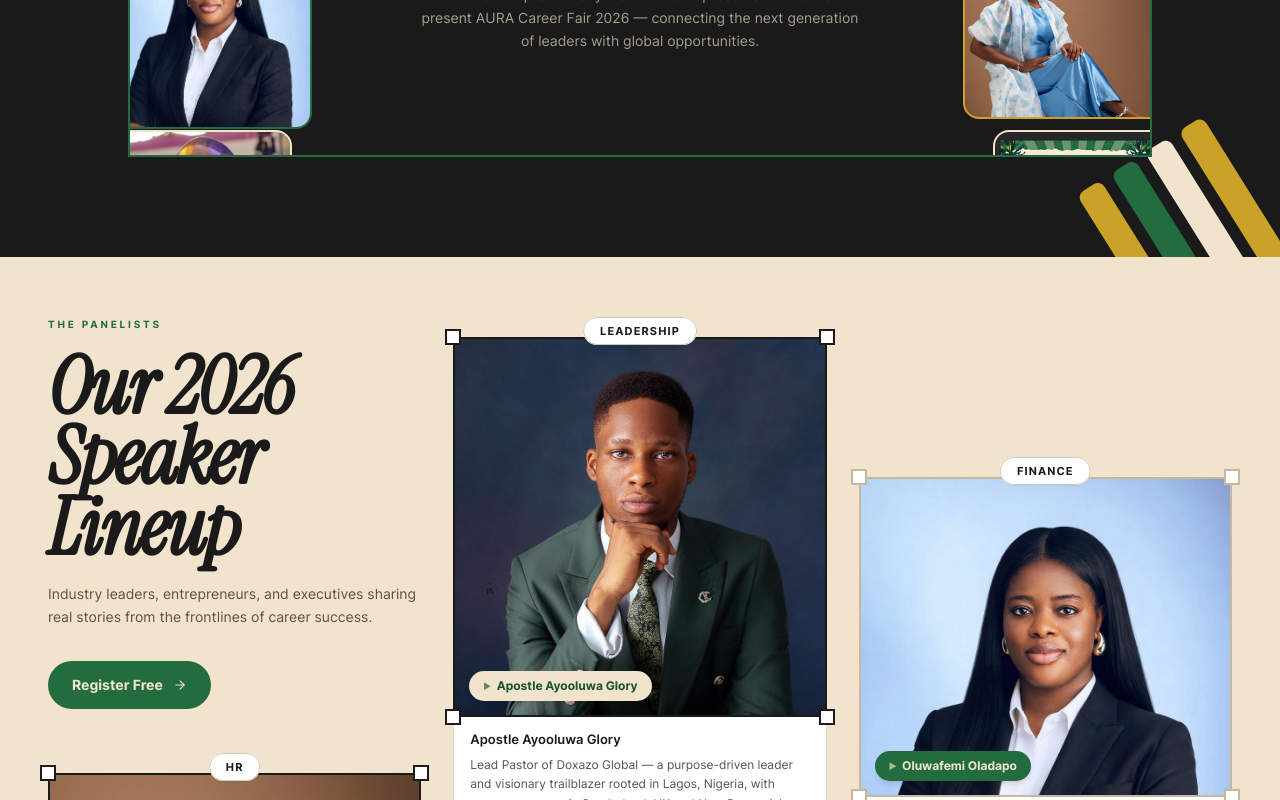
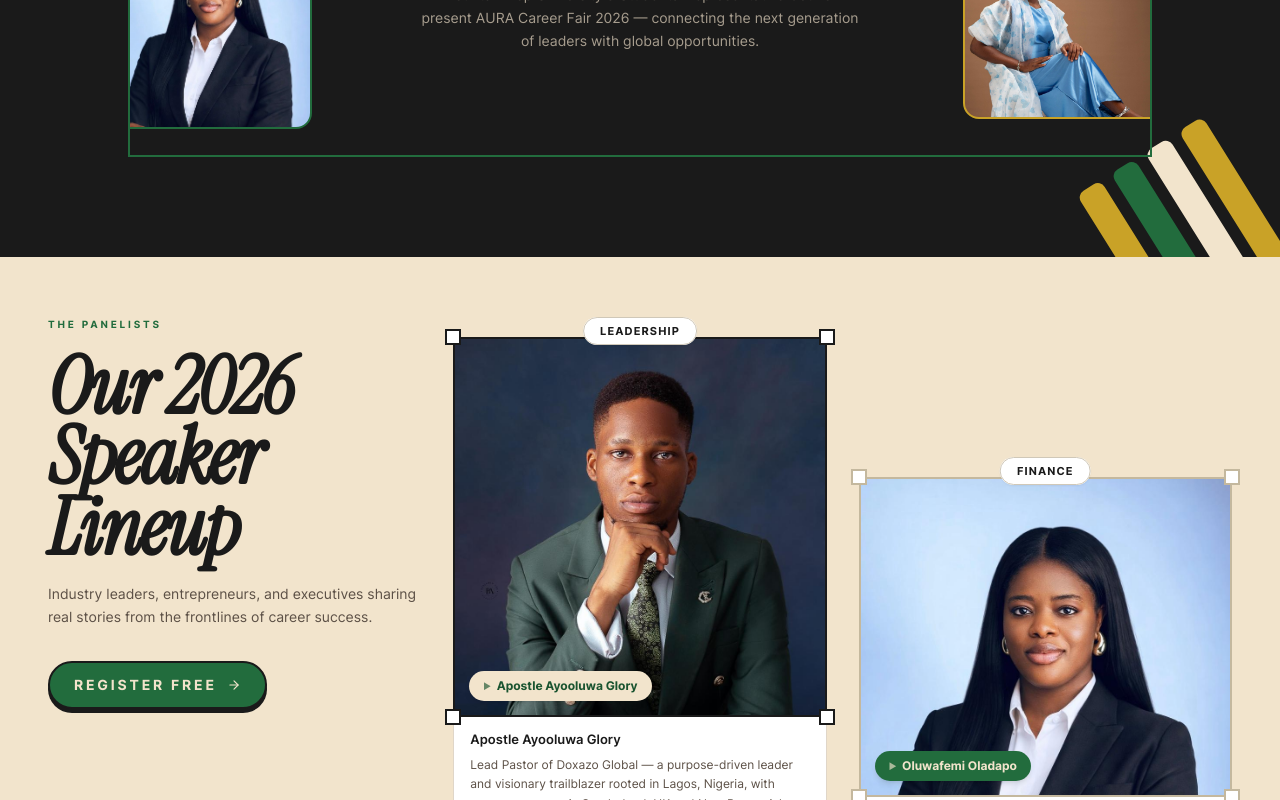
Before and after one commit to big-tinsu/mtu-career-fair, a Next.js app: page /events/aura-career-fair-2026 in a window 1280 px wide. Shown: the part 1240-2040 px from the top of the page. Built offline with nearby package versions, Linux system fonts and the light colour scheme.

Commit message:
refactor: implement shared RegisterButton component and update registration links across sections

```diff
--- a/src/presentation/layout/Navbar.tsx
+++ b/src/presentation/layout/Navbar.tsx
@@ -5,6 +5,7 @@ import { motion, AnimatePresence } from 'framer-motion';
 import Link from 'next/link';
 import { EventEntity } from '@/domain/types';
 import { cn } from '@/lib/utils';
+import { REGISTER_URL } from '../ui/RegisterButton';
 
 interface NavbarProps {
   event: EventEntity;
@@ -14,7 +15,7 @@ const navLinks = [
   { label: 'About', href: '#about', isAnchor: true },
   { label: 'Speakers', href: '#speakers', isAnchor: true },
   { label: 'Partners', href: '#partners', isAnchor: true },
-  { label: 'Register', href: 'register', isAnchor: false },
+  { label: 'Register', href: REGISTER_URL, isAnchor: false },
 ];
 
 const primaryLinks = navLinks.filter((link) => link.isAnchor);
@@ -90,10 +91,10 @@ export function Navbar({ event }: NavbarProps) {
           {/* Right: Register CTA */}
           <div className="flex justify-end">
             <Link
-              href={'https://luma.com/j281yy78'}
+              href={REGISTER_URL}
               className="inline-flex items-center rounded-full border-2 border-[#1A1A1A] bg-[#226C3D] px-5 py-2 text-xs font-bold uppercase tracking-[0.2em] text-[#F2E4CC] shadow-[0_4px_0_#1A1A1A] transition-transform hover:-translate-y-0.5"
             >
-              Buy Tickets
+              Register
             </Link>
           </div>
         </div>
@@ -133,8 +134,10 @@ export function Navbar({ event }: NavbarProps) {
                       </span>
                     </button>
                   ) : (
-                    <Link
-                      href={`/events/${event.slug}/${href}`}
+                    <a
+                      href={href}
+                      target="_blank"
+                      rel="noopener noreferrer"
                       onClick={() => setMenuOpen(false)}
                       className="w-full text-left py-5 md:py-6 group flex items-center justify-between"
                     >
@@ -144,7 +147,7 @@ export function Navbar({ event }: NavbarProps) {
                       <span className="text-[#226C3D] text-2xl md:text-3xl group-hover:translate-x-1 transition-transform">
                         →
                       </span>
-                    </Link>
+                    </a>
                   )}
                 </motion.div>
               ))}
--- a/src/presentation/sections/AboutSection.tsx
+++ b/src/presentation/sections/AboutSection.tsx
@@ -25,13 +25,13 @@ const TOP_BARS = [
 const LEFT_PHOTOS = [
   { src: '/images/speakers/speaker.jpeg',  top: -20,  left: -30, w: 190, h: 165, rotate: -5, accent: '#C9A227' },
   { src: '/images/speakers/speaker2.jpeg', top: 220,  left: -20, w: 200, h: 215, rotate: -2, accent: '#226C3D' },
-  { src: '/images/speakers/speaker3.jpg',  top: 440,  left: -25, w: 185, h: 190, rotate: 4,  accent: '#F2E4CC' },
+  // { src: '/images/speakers/speaker3.jpg',  top: 440,  left: -25, w: 185, h: 190, rotate: 4,  accent: '#F2E4CC' },
 ];
 
 const RIGHT_PHOTOS = [
   { src: '/images/speakers/speaker4.JPG',  top: -15, right: -25, w: 200, h: 180, rotate: 4,  accent: '#226C3D' },
   { src: '/images/speakers/speaker5.jpg',  top: 210, right: -15, w: 200, h: 215, rotate: -3, accent: '#C9A227' },
-  { src: '/images/imageone.jpeg',          top: 440, right: -30, w: 185, h: 190, rotate: 5,  accent: '#F2E4CC' },
+  // { src: '/images/imageone.jpeg',          top: 440, right: -30, w: 185, h: 190, rotate: 5,  accent: '#F2E4CC' },
 ];
 
 const DIAG_BARS = [
--- a/src/presentation/sections/ExpectSection.tsx
+++ b/src/presentation/sections/ExpectSection.tsx
@@ -5,9 +5,9 @@ import { viewportConfig } from '@/lib/animations';
 
 const experiences = [
   { label: 'Expert Panel Talks',     bg: '#216C3D', light: false },
-  { label: 'Career Networking',       bg: '#F5EFE3', light: true  },
+  { label: 'Career Networking',       bg: '#C9A226', light: false  },
   { label: 'CV Review Sessions',      bg: '#216C3D', light: false },
-  { label: 'Recruiter Direct Access', bg: '#F5EFE3', light: true  },
+  { label: 'Recruiter Direct Access', bg: '#C9A226', light: false  },
   { label: 'Graduate Opportunities',  bg: '#216C3D', light: false },
 ];
 
@@ -49,12 +49,12 @@ export function ExpectSection() {
             fontSize: 'clamp(1.8rem, 3.5vw, 3.2rem)',
           }}
         >
-          What to<br />Experience
+          What to<br />Expect
         </motion.p>
       </div>
 
       {/* ── Right side — stacked rows ── */}
-      <div className="flex-1 flex flex-col">
+      <div className="flex-1 flex flex-col" style={{ paddingTop: CURVE_H, paddingBottom: CURVE_H }}>
         {experiences.map(({ label, bg, light }, i) => (
           <motion.div
             key={label}
@@ -84,7 +84,7 @@ export function ExpectSection() {
               style={{
                 fontFamily: '"Instrument Serif", Georgia, serif',
                 fontStyle: 'italic',
-                fontSize: 'clamp(2rem, 5vw, 4.5rem)',
+                fontSize: 'clamp(1.6rem, 4vw, 3.5rem)',
                 color: light ? '#1A1A1A' : '#ffffff',
               }}
             >
--- a/src/presentation/sections/PartnersSection.tsx
+++ b/src/presentation/sections/PartnersSection.tsx
@@ -2,9 +2,9 @@
 
 import { motion } from 'framer-motion';
 import Image from 'next/image';
-import Link from 'next/link';
 import { PartnerEntity } from '@/domain/types';
 import { viewportConfig } from '@/lib/animations';
+import { RegisterButton } from '../ui/RegisterButton';
 
 interface PartnersSectionProps {
   partners: PartnerEntity[];
@@ -181,16 +181,7 @@ export function PartnersSection({ partners }: PartnersSectionProps) {
             Industry-leading organisations supporting the next generation of Nigerian professionals.
           </p>
 
-          <Link href="register">
-            <motion.button
-              whileHover={{ scale: 1.03 }}
-              whileTap={{ scale: 0.97 }}
-              className="flex items-center gap-2.5 bg-[#226C3D] text-[#F2E4CC] font-bold text-sm px-7 py-3.5 rounded-full w-fit"
-              style={{ boxShadow: '0 4px 0 #1A5430' }}
-            >
-              Register Free →
-            </motion.button>
-          </Link>
+          <RegisterButton label="Register Free →" showArrow={false} size="md" />
         </motion.div>
 
         {/* ── Right: 3×2 colorful grid ── */}
--- a/src/presentation/sections/RegistrationCTASection.tsx
+++ b/src/presentation/sections/RegistrationCTASection.tsx
@@ -1,8 +1,8 @@
 'use client';
 
 import { motion } from 'framer-motion';
-import Link from 'next/link';
 import { EventEntity } from '@/domain/types';
+import { REGISTER_URL } from '../ui/RegisterButton';
 
 interface Props {
   event: EventEntity;
@@ -104,15 +104,16 @@ export function RegistrationCTASection({ event }: Props) {
                 transition={{ duration: 0.6, delay: 0.3, ease: [0.16, 1, 0.3, 1] }}
                 className="relative z-10"
               >
-                <Link href="register">
-                  <motion.button
-                    whileHover={{ scale: 1.04, backgroundColor: '#ffffff' }}
-                    whileTap={{ scale: 0.97 }}
-                    className="bg-[#F2E4CC] text-[#1A5430] font-bold px-10 py-4 rounded-full text-base transition-colors"
-                  >
-                    Register Free — It&apos;s Today
-                  </motion.button>
-                </Link>
+                <motion.a
+                  href={REGISTER_URL}
+                  target="_blank"
+                  rel="noopener noreferrer"
+                  whileHover={{ scale: 1.04, backgroundColor: '#ffffff' }}
+                  whileTap={{ scale: 0.97 }}
+                  className="bg-[#F2E4CC] text-[#1A5430] font-bold px-10 py-4 rounded-full text-base transition-colors inline-block"
+                >
+                  Register Free — It&apos;s Today
+                </motion.a>
               </motion.div>
 
             </div>
--- a/src/presentation/sections/SpeakersSection.tsx
+++ b/src/presentation/sections/SpeakersSection.tsx
@@ -8,6 +8,7 @@ import { FiArrowRight } from 'react-icons/fi';
 import { SpeakerEntity } from '@/domain/types';
 import { viewportConfig } from '@/lib/animations';
 import { SpeakerPanel } from '../ui/SpeakerPanel';
+import { RegisterButton } from '../ui/RegisterButton';
 import { getInitials } from '@/lib/utils';
 
 interface SpeakersSectionProps {
@@ -25,8 +26,8 @@ const cardStyles = [
 const cornerPos = ['-top-2 -left-2', '-top-2 -right-2', '-bottom-2 -left-2', '-bottom-2 -right-2'] as const;
 
 // speakerIdx -1 = text block cell
-const COLUMNS: { speakerIdx: number; styleIdx: number }[][] = [
-  [{ speakerIdx: -1, styleIdx: -1 }, { speakerIdx: 3, styleIdx: 3 }],
+const COLUMNS: { speakerIdx: number; styleIdx: number; offsetTop?: number }[][] = [
+  [{ speakerIdx: -1, styleIdx: -1 }, { speakerIdx: 3, styleIdx: 3, offsetTop: 80 }],
   [{ speakerIdx: 0, styleIdx: 0 }, { speakerIdx: 2, styleIdx: 2 }],
   [{ speakerIdx: 1, styleIdx: 1 }, { speakerIdx: 4, styleIdx: 4 }],
 ];
@@ -172,7 +173,7 @@ export function SpeakersSection({ speakers }: SpeakersSectionProps) {
               className="flex-1 flex flex-col gap-16"
               style={{ paddingTop: COLUMN_TOPS[ci] }}
             >
-              {col.map(({ speakerIdx, styleIdx }, ri) => {
+              {col.map(({ speakerIdx, styleIdx, offsetTop }, ri) => {
 
                 if (speakerIdx === -1) {
                   return (
@@ -197,15 +198,7 @@ export function SpeakersSection({ speakers }: SpeakersSectionProps) {
                       <p className="text-[#5C5046] text-sm leading-relaxed mb-8">
                         Industry leaders, entrepreneurs, and executives sharing real stories from the frontlines of career success.
                       </p>
-                      <Link href="register">
-                        <motion.button
-                          whileHover={{ scale: 1.02 }}
-                          whileTap={{ scale: 0.98 }}
-                          className="flex items-center gap-2.5 bg-[#226C3D] text-[#F2E4CC] font-bold text-sm px-6 py-3.5 rounded-full"
-                        >
-                          Register Free <FiArrowRight size={14} />
-                        </motion.button>
-                      </Link>
+                      <RegisterButton label="Register Free" size="md" />
                     </motion.div>
                   );
                 }
@@ -213,14 +206,15 @@ export function SpeakersSection({ speakers }: SpeakersSectionProps) {
                 const speaker = speakers[speakerIdx];
                 if (!speaker) return null;
                 return (
+                  <div key={speaker.id} style={offsetTop ? { marginTop: offsetTop } : undefined}>
                     <SpeakerCard
-                    key={speaker.id}
                       speaker={speaker}
                       styleIdx={styleIdx}
                       colIdx={ci}
                       rowIdx={ri}
                       onClick={() => setSelected(speaker)}
                     />
+                  </div>
                 );
               })}
             </div>
--- a/src/presentation/sections/TechieAcademySection.tsx
+++ b/src/presentation/sections/TechieAcademySection.tsx
@@ -72,25 +72,62 @@ export function TechieAcademySection() {
           whileInView={{ opacity: 1, y: 0 }}
           viewport={viewportConfig}
           transition={{ duration: 0.7, ease: [0.16, 1, 0.3, 1] }}
-          className="flex flex-col lg:flex-row items-center justify-between gap-8"
+          className="flex flex-col lg:flex-row items-start gap-8"
+          style={{ gap: 'clamp(2rem, 5vw, 4rem)' }}
         >
-          {/* Left: Image Card */}
-          <div className='flex-1 max-w-[500px] mx-auto lg:mx-0'>
-            <div className='rounded-[28px] border-2 border-[#1A1A1A] bg-white p-3 md:p-4 shadow-[0_12px_0_#1A1A1A] rotate-[-2deg] transition-transform hover:rotate-0 duration-300 w-full'>
-              <div className='rounded-[22px] overflow-hidden bg-[#226C3D]/10 border border-[#1A1A1A]/10 w-full h-[400px]'>
-                <img
-                  src='/images/techie-partnership.jpeg'
-                  alt='Techie Academy partnership'
-                  className='w-full h-full object-cover'
-                />
+          {/* Left: Image — matches FAQ style */}
+          <motion.div
+            className="hidden md:block flex-shrink-0"
+            style={{ width: '38%', position: 'sticky', top: '7rem' }}
+            initial={{ opacity: 0, x: -32 }}
+            whileInView={{ opacity: 1, x: 0 }}
+            viewport={viewportConfig}
+            transition={{ duration: 0.8, ease: [0.16, 1, 0.3, 1] }}
+          >
+            <div
+              style={{
+                position: 'relative',
+                borderRadius: 28,
+                overflow: 'hidden',
+                aspectRatio: '3/4',
+                border: '3px solid #1A1A1A',
+                boxShadow: '6px 6px 0 #1A1A1A',
+              }}
+            >
+              <Image
+                src="/images/techie-partnership.jpeg"
+                alt="Techie Academy partnership"
+                fill
+                className="object-cover"
+                sizes="40vw"
+              />
+              {/* Gold label overlay */}
+              <div
+                className="absolute bottom-5 left-5"
+                style={{
+                  backgroundColor: '#C9A227',
+                  borderRadius: 8,
+                  padding: '6px 14px',
+                }}
+              >
+                <span
+                  style={{
+                    fontFamily: '"Instrument Serif", Georgia, serif',
+                    fontStyle: 'italic',
+                    fontSize: '1.05rem',
+                    color: '#F2E4CC',
+                  }}
+                >
+                  Techie Academy
+                </span>
               </div>
             </div>
-          </div>
+          </motion.div>
 
           {/* Right: Manual Video Slider */}
-          <div className='flex-1 w-full mx-auto lg:mx-0'>
-            <div className="relative mx-auto lg:mx-0 max-w-[500px] rounded-[26px] border-2 border-[#1A1A1A] bg-white shadow-[0_10px_0_#1A1A1A]">
-                  <div className='relative bg-[#1A1A1A] h-[400px] flex items-center justify-center'>
+          <div className='flex-1 basis-1/2 w-full mx-auto lg:mx-0'>
+            <div className="relative mx-auto lg:mx-0 rounded-none border-2 border-[#1A1A1A] bg-white shadow-[0_10px_0_#1A1A1A]">
+                  <div className='relative bg-[#1A1A1A] h-[500px] flex items-center justify-center'>
                     <video
                       className='max-h-full max-w-full object-contain'
                       src={VIDEOS[activeIndex].src}
--- /dev/null
+++ b/src/presentation/ui/RegisterButton.tsx
@@ -0,0 +1,45 @@
+'use client';
+
+import { motion } from 'framer-motion';
+import { FiArrowRight } from 'react-icons/fi';
+import { cn } from '@/lib/utils';
+
+export const REGISTER_URL = 'https://luma.com/j281yy78';
+
+interface RegisterButtonProps {
+  label?: string;
+  showArrow?: boolean;
+  className?: string;
+  size?: 'sm' | 'md' | 'lg';
+}
+
+const sizeStyles = {
+  sm: 'px-5 py-2 text-xs',
+  md: 'px-6 py-3 text-sm',
+  lg: 'px-8 py-4 text-base',
+};
+
+export function RegisterButton({
+  label = 'Register Free',
+  showArrow = true,
+  className,
+  size = 'md',
+}: RegisterButtonProps) {
+  return (
+    <motion.a
+      href={REGISTER_URL}
+      target="_blank"
+      rel="noopener noreferrer"
+      whileHover={{ scale: 1.02 }}
+      whileTap={{ scale: 0.98 }}
+      className={cn(
+        'inline-flex items-center gap-2.5 w-fit rounded-full border-2 border-[#1A1A1A] bg-[#226C3D] font-bold uppercase tracking-[0.2em] text-[#F2E4CC] shadow-[0_4px_0_#1A1A1A] transition-transform hover:-translate-y-0.5',
+        sizeStyles[size],
+        className,
+      )}
+    >
+      {label}
+      {showArrow && <FiArrowRight size={14} />}
+    </motion.a>
+  );
+}
```
Lines whose indentation alone changed are shown as unchanged.
